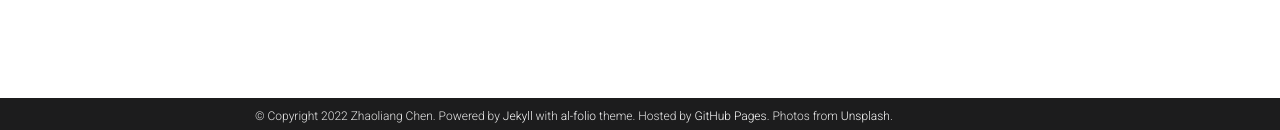
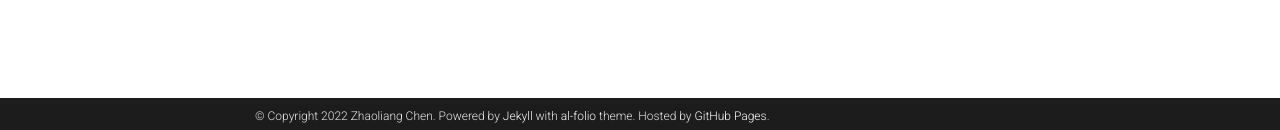
Before and after one commit to huangsuj/huangsuj.github.io, a Jekyll site: the page built from _pages/teaching.md, in a window 1280 px wide. Shown: the part 767-897 px from the top of the page. Built offline with Jekyll 4.4.1, drawn with Linux system fonts in a browser that asks for light colours; full-size pictures stand in for the smaller copies a plugin makes; comment, search, counter and statistics services are not loaded; a style sheet for code colours, icons or effects is not loaded.

Commit message:
Update _config.yml

```diff
--- a/_config.yml
+++ b/_config.yml
@@ -12,8 +12,7 @@
 footer_text: >
   Powered by <a href="https://jekyllrb.com/" target="_blank">Jekyll</a> with <a href="https://github.com/alshedivat/al-folio">al-folio</a> theme.
   Hosted by <a href="https://pages.github.com/" target="_blank">GitHub Pages</a>.
-  Photos from <a href="https://unsplash.com" target="_blank">Unsplash</a>.
-keywords: jekyll, jekyll-theme, academic-website, portfolio-website  # add your own keywords or leave empty
+keywords: machine learning  # add your own keywords or leave empty
 
 lang: en # the language of your site (for example: en, fr, cn, ru, etc.)
 icon: ⚛️  # the emoji used as the favicon (alternatively, provide image name in /assets/img/)
```
